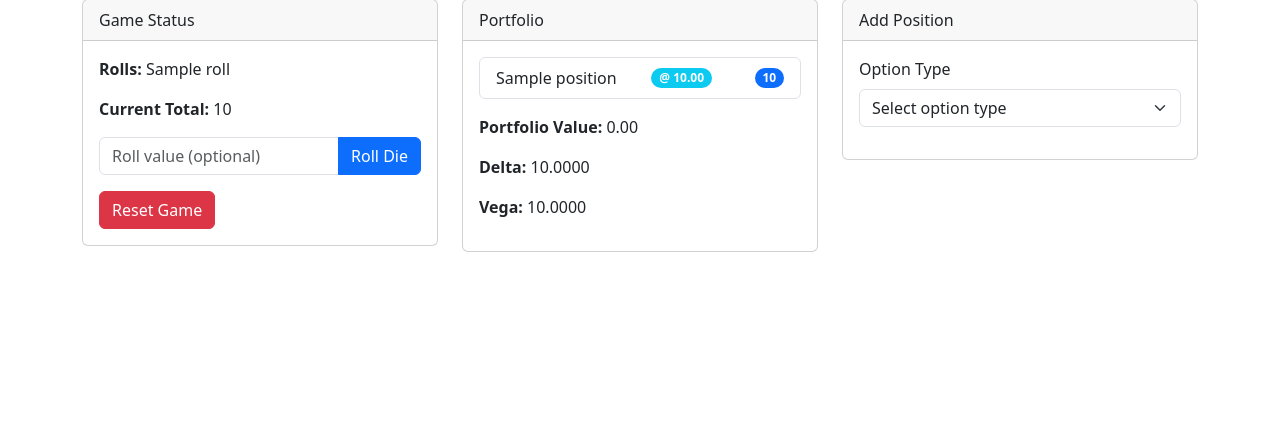
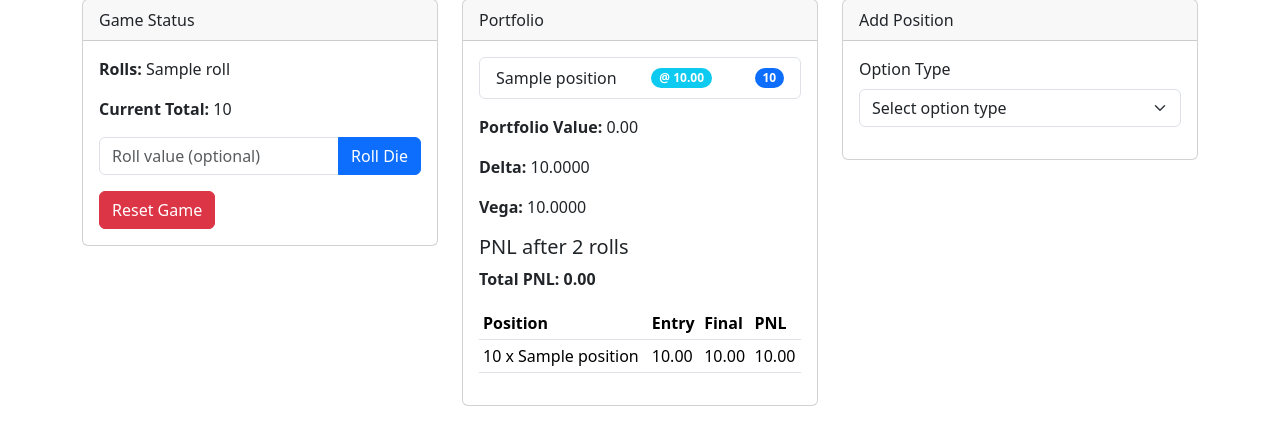
Before and after one commit to kelly-cyber/trading_game, a Flask app: template templates/index.html in a window 1280 px wide. Shown: the part 97-542 px from the top of the page. Run offline with Flask 3, Linux system fonts and the light colour scheme; the template is opened without the code that fills it: most values are stand-ins (such as "Sample title", 1, 10 or a date in 2020).

Commit message:
feat: added pnl

```diff
--- a/app.py
+++ b/app.py
@@ -11,11 +11,19 @@ simulator = DiceSimulator()
 @app.route('/')
 def index():
     """Main page showing portfolio and game status"""
+    # Calculate portfolio value
+    portfolio_value = simulator.calculate_portfolio_value()
+
+    # Calculate PNL if we have completed two rolls
+    total_pnl, position_pnls = simulator.calculate_portfolio_pnl() if len(simulator.rolls) >= 2 else (None, [])
+
     return render_template('index.html',
                           simulator=simulator,
-                          portfolio_value=simulator.calculate_portfolio_value(),
+                          portfolio_value=portfolio_value,
                           rolls=simulator.rolls,
                           total=simulator.get_total() if simulator.rolls else 0,
+                          total_pnl=total_pnl,
+                          position_pnls=position_pnls,
                           Call=Call,
                           Put=Put,
                           RiskReversal=RiskReversal,
--- a/templates/index.html
+++ b/templates/index.html
@@ -72,6 +72,36 @@
                             <p><strong>Portfolio Value:</strong> {{ "%.2f"|format(portfolio_value) }}</p>
                             <p><strong>Delta:</strong> {{ "%.4f"|format(simulator.portfolio.delta()) }}</p>
                             <p><strong>Vega:</strong> {{ "%.4f"|format(simulator.portfolio.vega()) }}</p>
+
+                            {% if total_pnl is not none %}
+                                <h5 class="mt-3">PNL after 2 rolls</h5>
+                                <p class="fw-bold {{ 'text-success' if total_pnl > 0 else 'text-danger' if total_pnl < 0 else '' }}">
+                                    Total PNL: {{ "%.2f"|format(total_pnl) }}
+                                </p>
+
+                                <table class="table table-sm">
+                                    <thead>
+                                        <tr>
+                                            <th>Position</th>
+                                            <th>Entry</th>
+                                            <th>Final</th>
+                                            <th>PNL</th>
+                                        </tr>
+                                    </thead>
+                                    <tbody>
+                                        {% for position, quantity, entry_price, current_value, pnl in position_pnls %}
+                                            <tr>
+                                                <td>{{ quantity }} x {{ position }}</td>
+                                                <td>{{ "%.2f"|format(entry_price) if entry_price is not none else "N/A" }}</td>
+                                                <td>{{ "%.2f"|format(current_value) }}</td>
+                                                <td class="{{ 'text-success' if pnl and pnl > 0 else 'text-danger' if pnl and pnl < 0 else '' }}">
+                                                    {{ "%.2f"|format(pnl) if pnl is not none else "N/A" }}
+                                                </td>
+                                            </tr>
+                                        {% endfor %}
+                                    </tbody>
+                                </table>
+                            {% endif %}
                         {% else %}
                             <p>No positions in portfolio</p>
                         {% endif %}
```
Also changed, not shown: option_game.py (+44 -0 lines).
